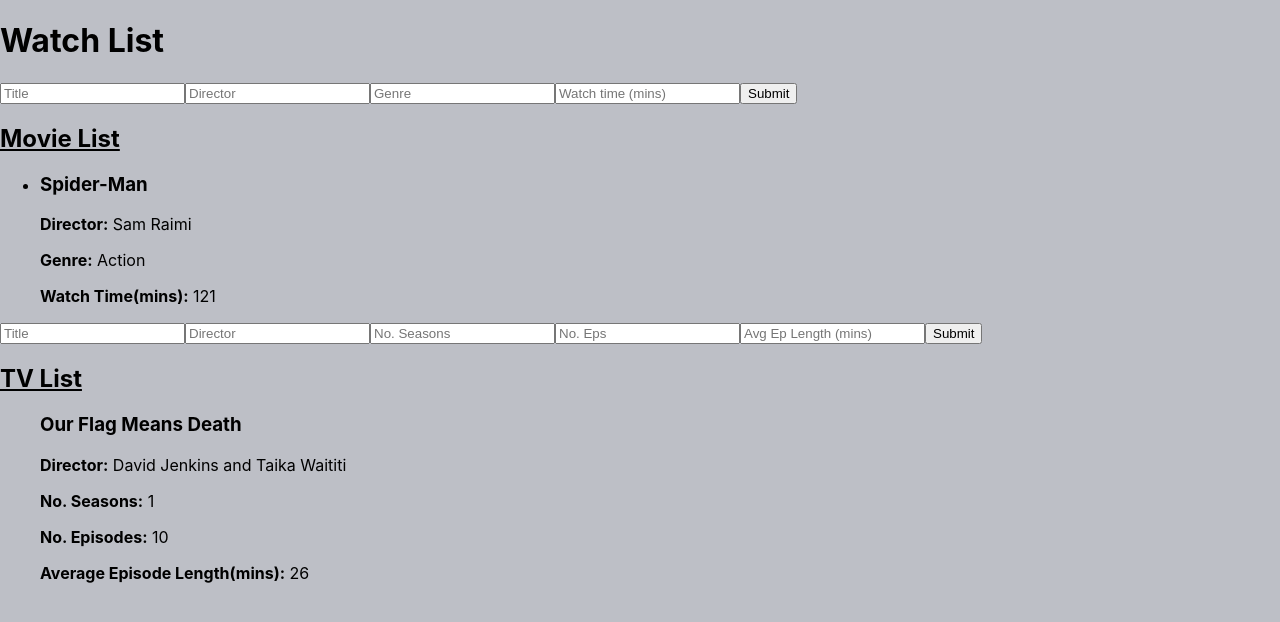
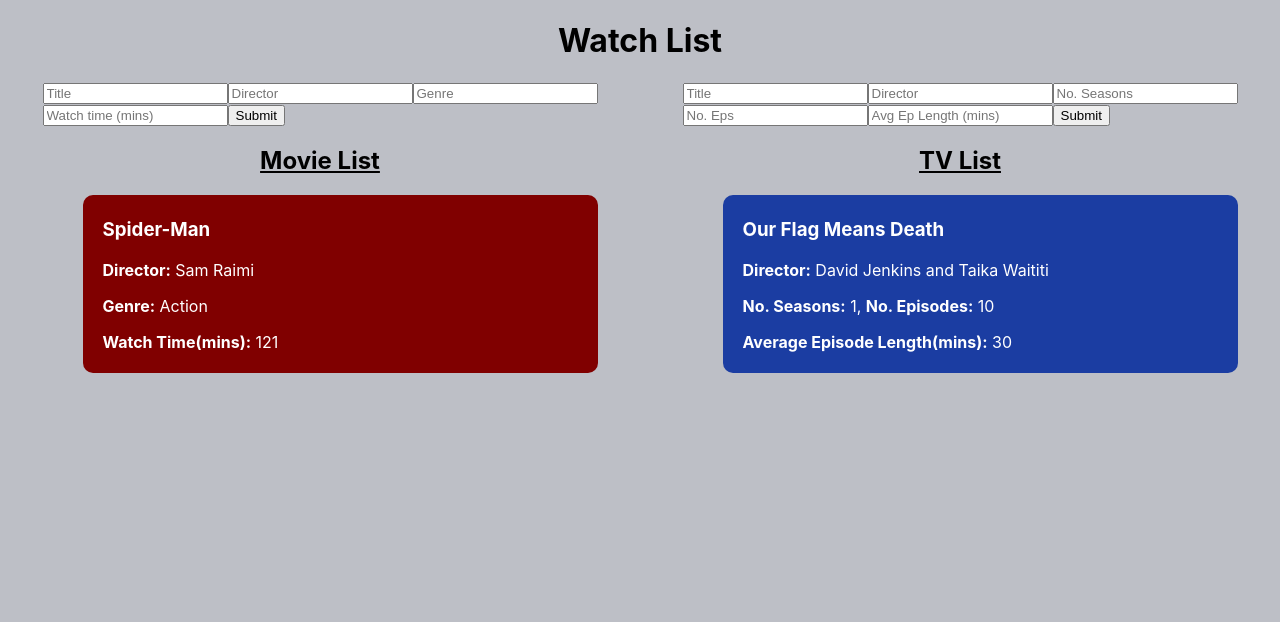
Before and after one commit to E-Burns/watchlist, a React (Create React App) app: page / in a window 1280 px wide. Shown: the top 622 px of the page. Built offline with nearby package versions, Linux system fonts and the light colour scheme.

Commit message:
added some css

```diff
--- a/src/App.css
+++ b/src/App.css
@@ -1,5 +1,13 @@
 body {
   background-color: #bdbfc6;
+}
+
+h1, h2 {
+  text-align: center;
+}
+
+ul {
+  list-style: none;
 }
 
 .App {
@@ -7,3 +15,31 @@
   margin: 0 auto;
   font-family: 'Lato', sans-serif;
 }
+
+.listBox {
+  display: flex;
+  flex-direction: row;
+  justify-content: space-around;
+}
+
+.MovieListBox {
+  flex-direction: column;
+}
+
+.TVListBox {
+  flex-direction: column;
+}
+
+li {
+  color: white;
+  padding: 5px;
+  padding-left: 20px;
+  border-radius: 10px;
+}
+
+li.movie-list {
+  background-color: maroon;
+}
+li.tv-list {
+  background-color: rgb(27, 61, 162);
+}
--- a/src/App.js
+++ b/src/App.js
@@ -5,7 +5,7 @@
 function App() {
   return (
     <>
-      <WatchListBox/>
+      <WatchListBox className='WatchListBox'/>
     </>
   );
 }
--- a/src/components/Movie.js
+++ b/src/components/Movie.js
@@ -3,7 +3,7 @@
 const Movie = ({title, children}) => {
     return(
         <>
-            <li>
+            <li className="movie-list">
                 <h3>{title}</h3>
                 {children}
             </li>
--- a/src/components/MovieWatchListForm.js
+++ b/src/components/MovieWatchListForm.js
@@ -50,6 +50,7 @@
 
     return(
         <form onSubmit={handleFormSubmit}>
+            <div>
                 <input
                     onChange={handleTitleInput}
                     type="text"
@@ -68,6 +69,9 @@
                     placeholder="Genre"
                     value={genreInput}
                 />
+            </div>
+
+            <div>
                 <input
                     onChange={handleWatchTimeInput}
                     type="text"
@@ -78,6 +82,7 @@
                     type="submit"
                     value="Submit"
                 />
+            </div>
         </form>
     )
 }
--- a/src/components/TV.js
+++ b/src/components/TV.js
@@ -2,10 +2,10 @@
 
 const TV = ({title, children}) => {
     return(
-        <>
+        <li className="tv-list">
             <h3>{title}</h3>
             {children}
-        </>
+        </li>
     )
 }
 
--- a/src/components/TVList.js
+++ b/src/components/TVList.js
@@ -7,8 +7,7 @@
         return(
             <TV title={tv.title} key={tv.title}>
                 <p><b>Director:</b> {tv.director}</p>
-                <p><b>No. Seasons:</b> {tv.numberOfSeasons}</p>
-                <p><b>No. Episodes:</b> {tv.numberOfEps}</p>
+                <p><b>No. Seasons:</b> {tv.numberOfSeasons}, <b>No. Episodes:</b> {tv.numberOfEps}</p>
                 <p><b>Average Episode Length(mins):</b> {tv.avEpisodeLength}</p>
             </TV>
         );
--- a/src/components/TVWatchListForm.js
+++ b/src/components/TVWatchListForm.js
@@ -59,6 +59,7 @@
 
     return(
         <form onSubmit={handleFormSubmit}>
+            <div>
                 <input
                     onChange={handleTitleInput}
                     type='text'
@@ -77,6 +78,9 @@
                     placeholder="No. Seasons"
                     value={seasonsInput}
                     />
+            </div>
+
+            <div>
                 <input
                     onChange={handleEpisodesInput}
                     type='text'
@@ -93,6 +97,7 @@
                     type="submit"
                     value="Submit"
                 />
+            </div>
         </form>
     )
 }
--- a/src/containers/MovieListBox.js
+++ b/src/containers/MovieListBox.js
@@ -19,10 +19,10 @@
     }
 
     return(
-        <>
+        <section>
             <MovieWatchListForm addMovie={addMovie}/>
             <MovieList moviesData={movies}/>
-        </>
+        </section>
     )
 }
 
--- a/src/containers/TVListBox.js
+++ b/src/containers/TVListBox.js
@@ -10,9 +10,9 @@
             director: 'David Jenkins and Taika Waititi',
             numberOfSeasons: 1,
             numberOfEps: 10,
-            avEpisodeLength: 26
+            avEpisodeLength: 30
         }
-    ])
+    ]);
 
     const addTV = (ContentData) => {
         const copyOfTV = [...tv, ContentData];
@@ -20,11 +20,11 @@
     }
 
     return(
-        <>
+        <section>
             <TVWatchListForm addTV={addTV}/>
             <TVList tvData={tv}/>
-        </>
-    )
+        </section>
+    );
 }
 
 export default TVListBox;
--- a/src/containers/WatchListBox.js
+++ b/src/containers/WatchListBox.js
@@ -7,8 +7,10 @@
     return(
         <>
             <h1>Watch List</h1>
-            <MovieListBox/>
-            <TVListBox/>
+            <div className="listBox">
+                <MovieListBox className='MovieListBox'/>
+                <TVListBox className='TVListBox'/>
+            </div>
         </>
     )
 }
```
Lines whose indentation alone changed are shown as unchanged.
